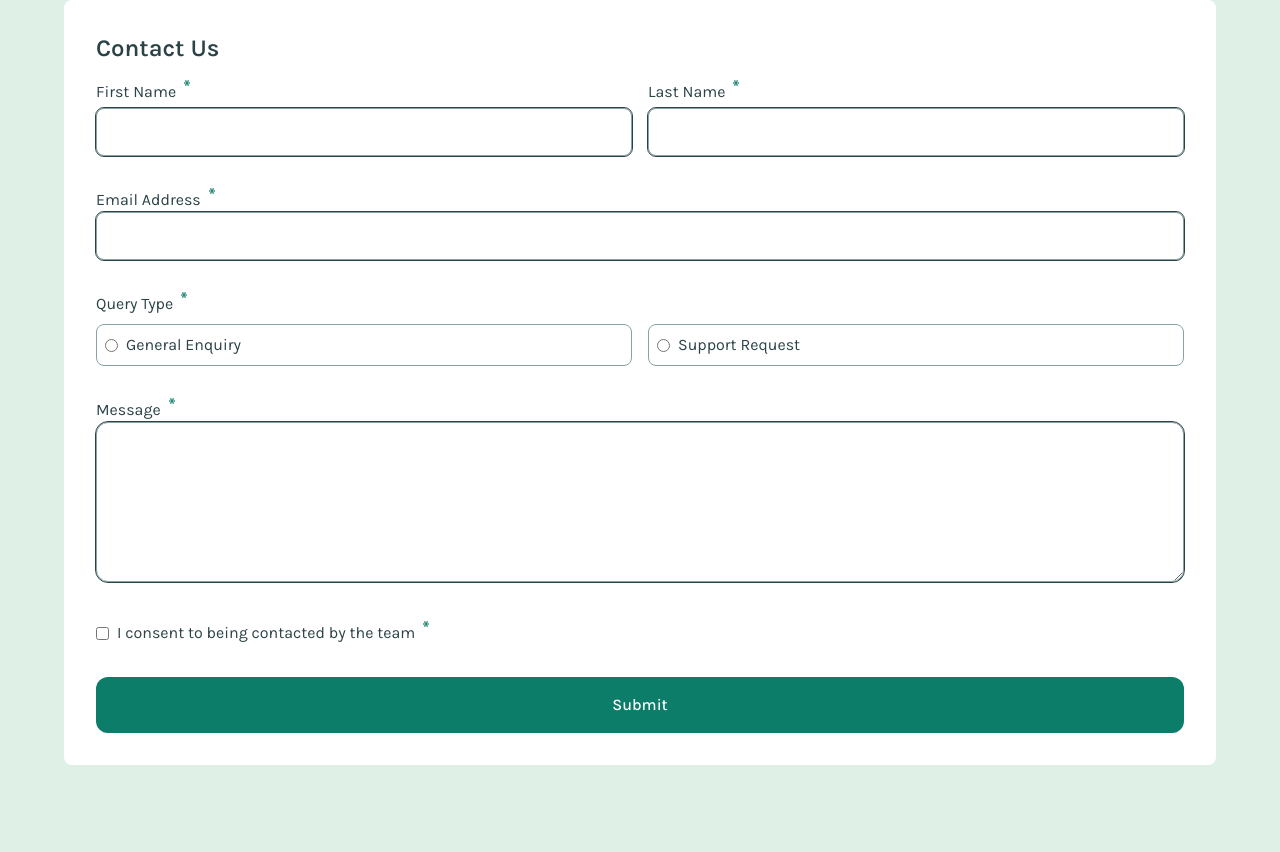
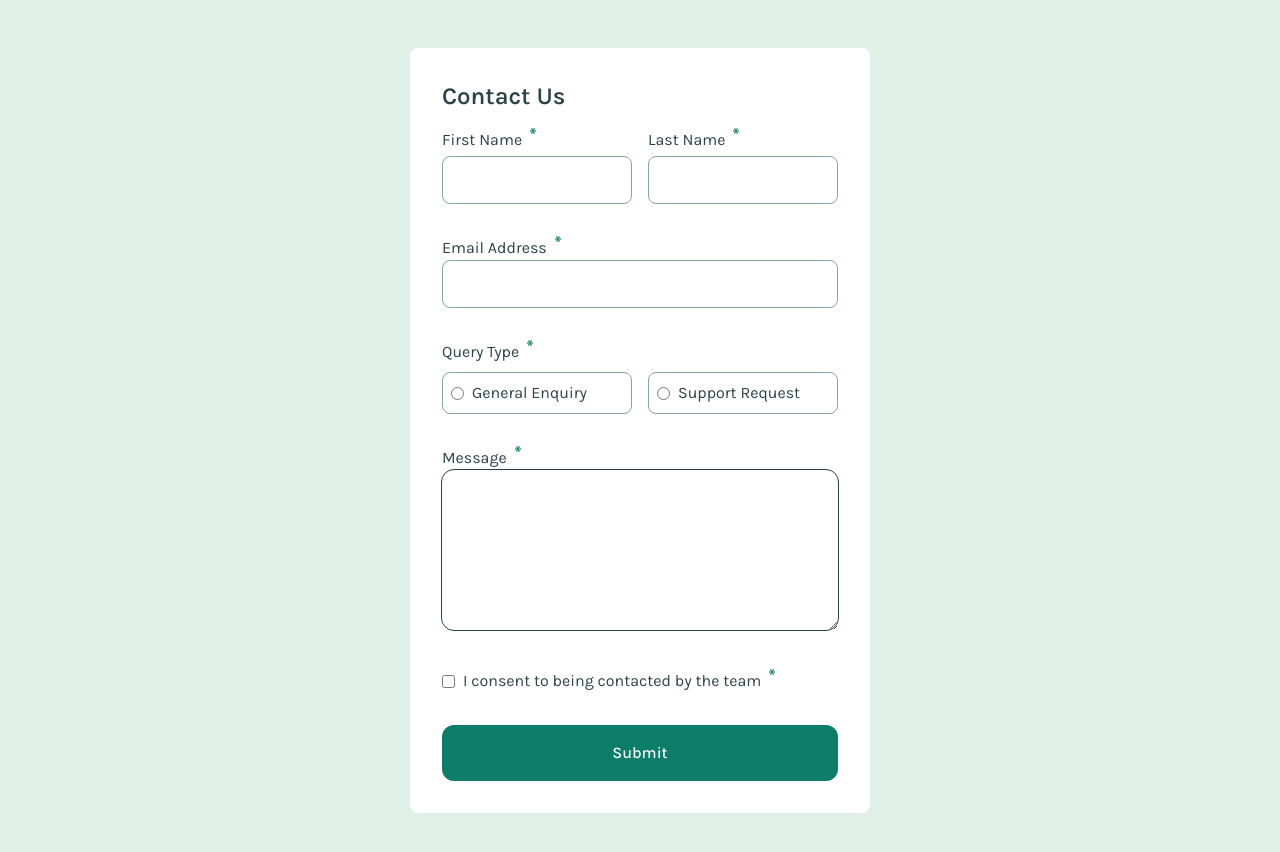
Before and after one commit to Farzane2630/FM-accessible-conract-form-tailwind, a website: page index.html in a window 1280 px wide. Before the commit the page ends 800 px from the top, so only its background shows below. Drawn offline with Linux system fonts and the light colour scheme.

Commit message:
ref: styling

```diff
--- a/index.html
+++ b/index.html
@@ -13,14 +13,14 @@
     <script src="index.js" defer></script>
     <title>Frontend Mentor | Contact form</title>
   </head>
-  <body class="flex items-center justify-center h-full w-full bg-[#dff1e7ff]">
+  <body class="flex items-center justify-center min-h-full w-full bg-[#dff1e7ff] p-12">
     <main
-      class="rounded-lg sm:min-w-[90%] max-w-[40em] p-8 grid gap-4 bg-white"
+      class="rounded-lg sm:max-w-[35em] p-8 grid gap-4 bg-white"
     >
       <h1 class="text-2xl font-semibold text-[#2b4246ff]">Contact Us</h1>
-      <form action="" class="grid gap-8 text-[#2b4246ff]" novalidate>
+      <form class="grid gap-8 text-[#2b4246ff]" novalidate>
         <div id="name_section" class="grid gap-4 sm:grid-cols-2">
-          <fieldset class="grid gap-1">
+          <div class="grid gap-1">
             <label class="flex gap-2" for="first_name"
               >First Name
               <svg class="w-1.5 h-1.5 fill-[#0c7d69ff]" focusable="false">
@@ -29,14 +29,14 @@
               <div class="sr-only">required</div>
             </label>
             <input
-              class="border-1 border-[#87a3a6ff] focus:outline-[#0c7d69ff] outline-1 w-full rounded-lg h-12"
+              class="border ps-2 border-[#87a3a6ff] focus:outline-[#0c7d69ff] w-full rounded-lg h-12"
               autocomplete="given-name"
               type="text"
               name="first_name"
               id="first_name"
             />
-          </fieldset>
-          <fieldset class="grid gap-1">
+          </div>
+          <div class="grid gap-1">
             <label class="flex gap-2" for="last_name"
               >Last Name
               <svg class="w-1.5 h-1.5 fill-[#0c7d69ff]" focusable="false">
@@ -45,13 +45,13 @@
               <div class="sr-only">required</div>
             </label>
             <input
-              class="border-1 border-[#87a3a6ff] focus:outline-[#0c7d69ff] outline-1 w-full rounded-lg h-12"
+              class="border ps-2 border-[#87a3a6ff] focus:outline-[#0c7d69ff] w-full rounded-lg h-12"
               autocomplete="family-name"
               type="text"
               name="last_name"
               id="last_name"
             />
-          </fieldset>
+          </div>
         </div>
         <div class="email_section">
           <label class="w-full flex gap-2" for="email"
@@ -62,12 +62,13 @@
             <div class="sr-only">required</div>
           </label>
           <input
-            class="border-1 border-[#87a3a6ff] focus:outline-[#0c7d69ff] outline-1 w-full rounded-lg h-12"
+            class="border ps-2 border-[#87a3a6ff] focus:outline-[#0c7d69ff] w-full rounded-lg h-12"
             type="email"
             name="email"
             id="email"
           />
         </div>
+
         <fieldset class="query_section">
           <legend class="flex gap-2 pb-2">
             Query Type
@@ -108,7 +109,7 @@
           </div>
         </fieldset>
 
-        <fieldset class="message_section">
+        <div class="message_section">
           <label class="w-full flex gap-2" for="message"
             >Message
             <svg class="w-1.5 h-1.5 fill-[#0c7d69ff]" focusable="false">
@@ -117,15 +118,19 @@
             <div class="sr-only">required</div>
           </label>
           <textarea
-            id="message"
-            class="w-full h-[10em] rounded-xl border-1 border-[#87a3a6ff] focus:outline-[#0c7d69ff] outline-1 p-4"
+            class="w-full h-[10em] rounded-xl border-[#87a3a6ff] focus:outline-[#0c7d69ff] outline-1 p-4"
             name="message"
             id="message"
           ></textarea>
-        </fieldset>
+        </div>
 
-        <fieldset class="consent_section flex items-center gap-2">
-          <input class="accent-[#0c7d69ff]" type="checkbox" name="consent" id="consent" />
+        <div class="consent_section flex items-center gap-2">
+          <input
+            class="accent-[#0c7d69ff]"
+            type="checkbox"
+            name="consent"
+            id="consent"
+          />
           <label class="w-full flex gap-2" for="consent"
             >I consent to being contacted by the team
             <svg class="w-1.5 h-1.5 fill-[#0c7d69ff]" focusable="false">
@@ -133,7 +138,7 @@
             </svg>
             <div class="sr-only">required</div>
           </label>
-        </fieldset>
+        </div>
 
         <button
           type="submit"
```
Also changed, not shown: output.css. Lines whose indentation alone changed are shown as unchanged.
